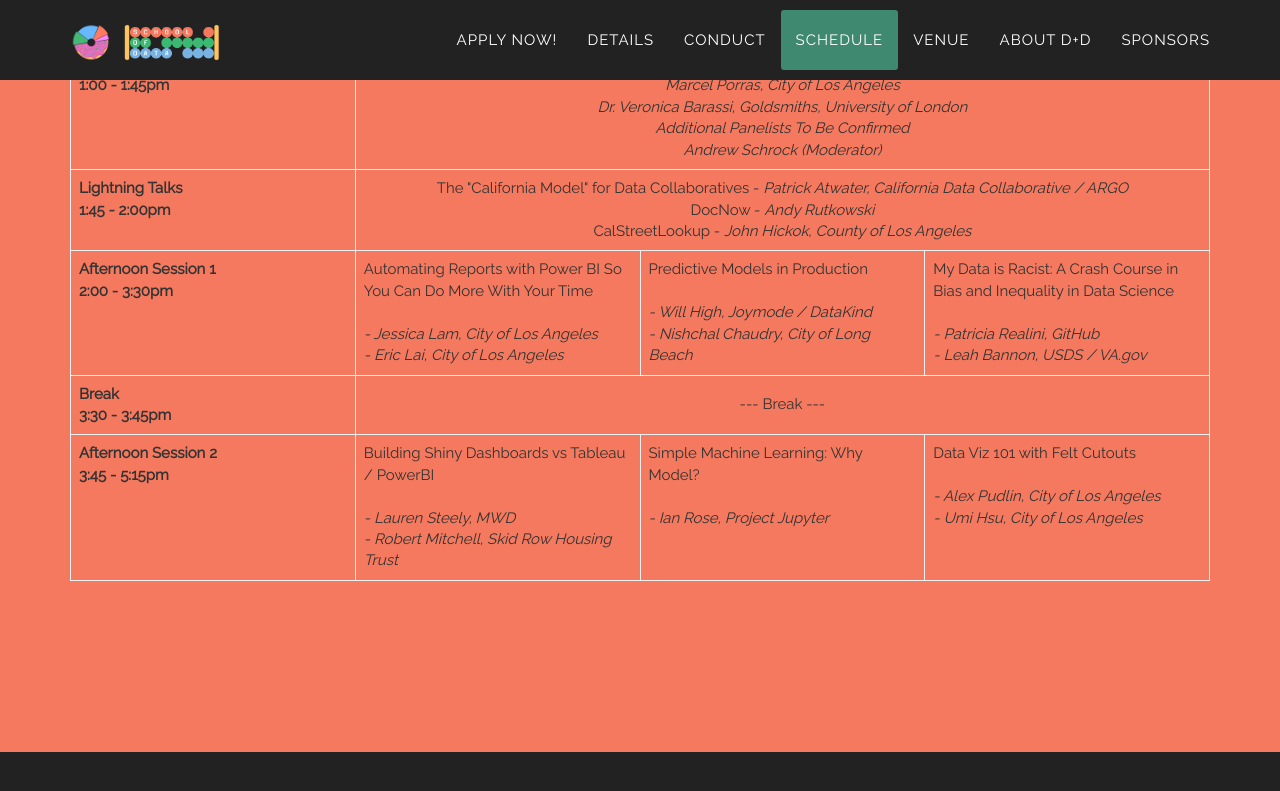
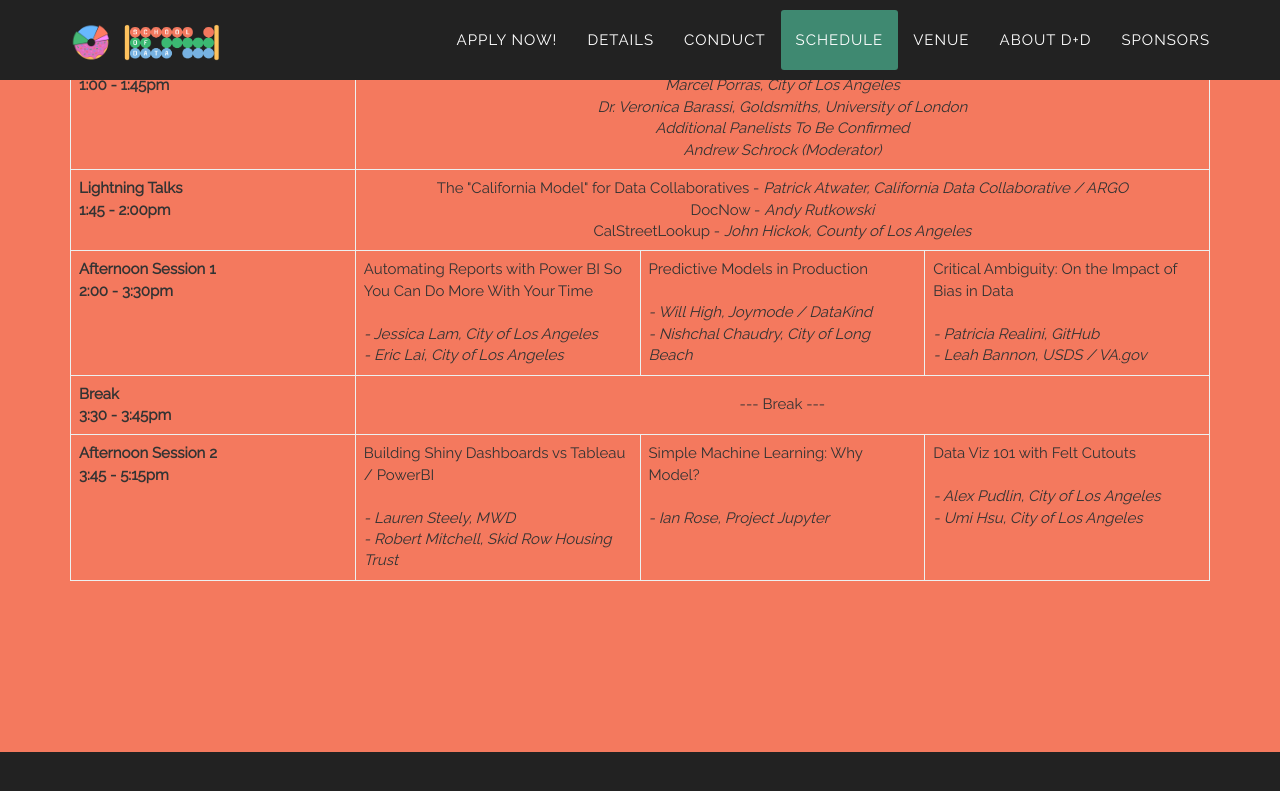
Before and after one commit to compilerla/school-of-data, a Jekyll site: the page built from index.html, in a window 1280 px wide and 900 px high, scrolled down 5561 px. Shown: the top 791 px of the window. Built offline with Jekyll 4.4.1, drawn with Linux system fonts in a browser that asks for light colours; some web fonts are replaced; comment, search, counter and statistics services are not loaded; some of the changed text lies outside the part shown.

Commit message:
add leah info, change bias class name

```diff
--- a/_includes/schedule.html
+++ b/_includes/schedule.html
@@ -104,6 +104,7 @@
                                     <td colspan="3" class="text-center">
                                         Data and Delivery in the Governmentv<br>
                                         <em>Leah Bannon, USDS / VA.gov</em>
+                                        <em>founder of Tech, Rebalanced</em>
                                     </td>
                                 </tr>
                                 <tr>
@@ -299,7 +300,7 @@
                                         - Nishchal Chaudry, City of Long Beach</em>
                                     </td>
                                     <td>
-                                        My Data is Racist: A Crash Course in Bias and Inequality in Data Science<br><br>
+                                        Critical Ambiguity: On the Impact of Bias in Data<br><br>
                                         <em>- Patricia Realini, GitHub<br>
                                         - Leah Bannon, USDS / VA.gov</em>
                                     </td>
```
